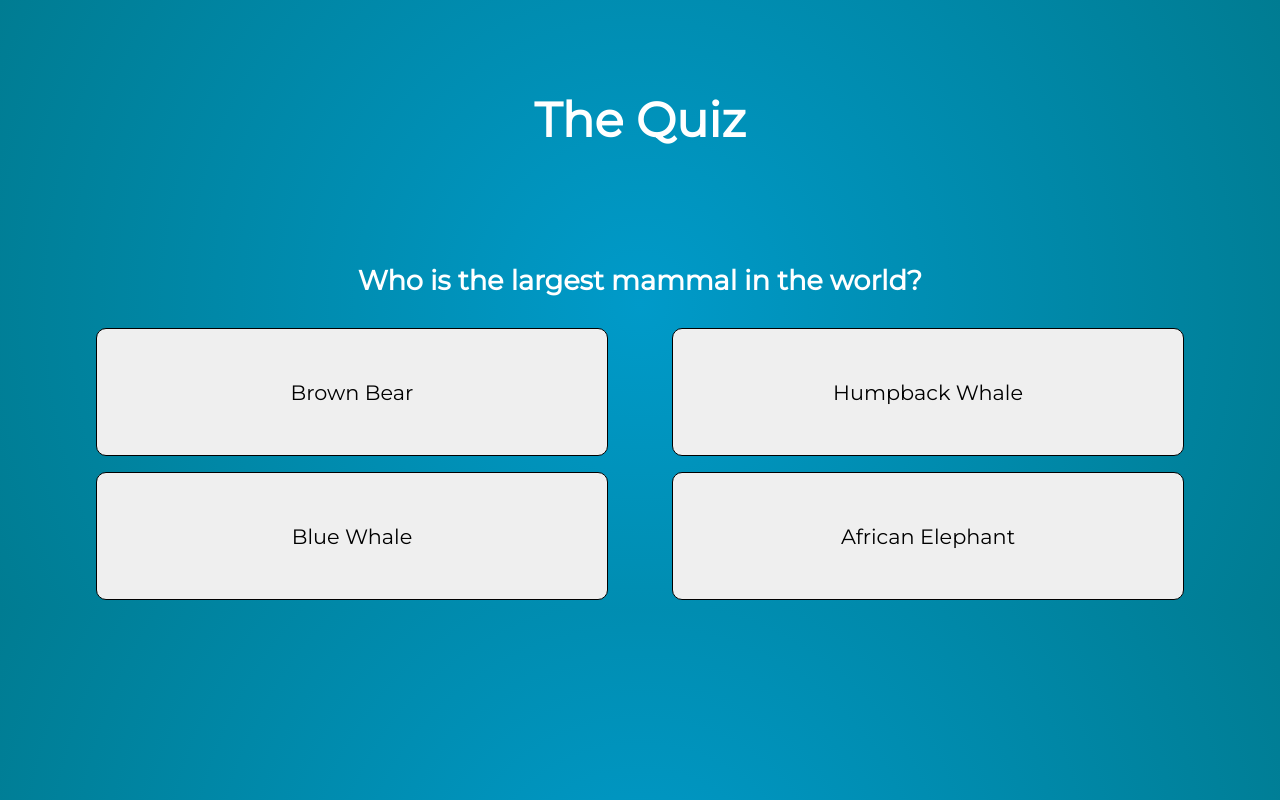
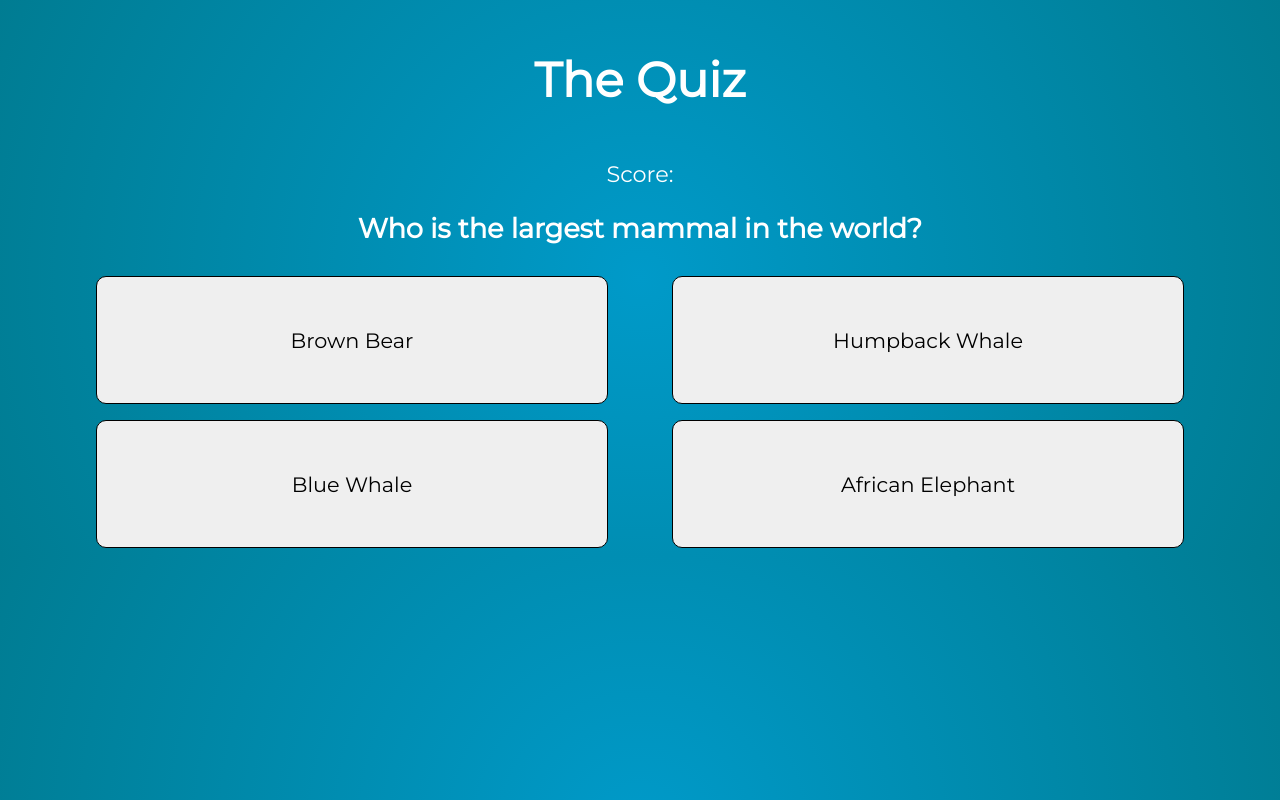
Before and after one commit to jafrex001/quiz-game-with-typescript, a website: page src/index.html in a window 1280 px wide. Drawn offline with Linux system fonts and the light colour scheme.

Commit message:
Added Score in HTML, Updated styles.css

```diff
--- a/src/index.html
+++ b/src/index.html
@@ -12,6 +12,7 @@
   </head>
   <body>
     <h1 class="main-heading">The Quiz</h1>
+    <p id="score">Score:</p>
     <h2 class="question" id="question"></h2>
 
     <div class="options-container-1">
--- a/src/styles.css
+++ b/src/styles.css
@@ -11,7 +11,7 @@ body {
 }
 
 .main-heading {
-  height: 30vh;
+  height: 20vh;
   width: 100vw;
   display: flex;
   align-items: center;
@@ -99,3 +99,11 @@ body {
 .next-button:active {
   transform: scale(0.9);
 }
+
+#score {
+  width: 100vw;
+  display: flex;
+  align-items: center;
+  justify-content: center;
+  font-size: 1.4rem;
+}
```
